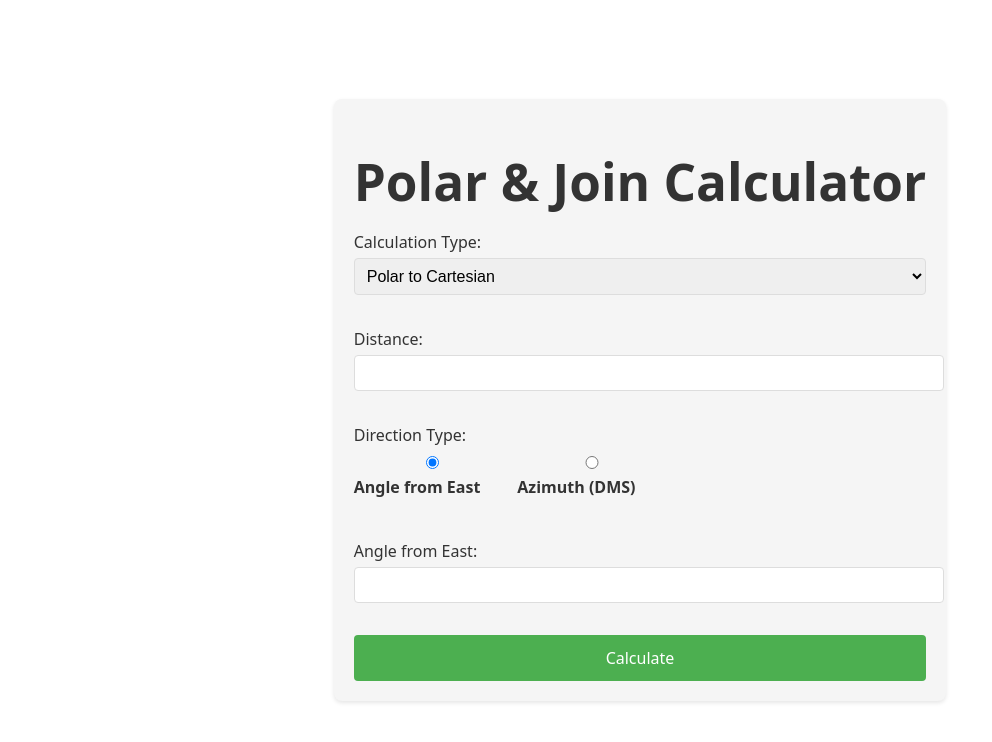
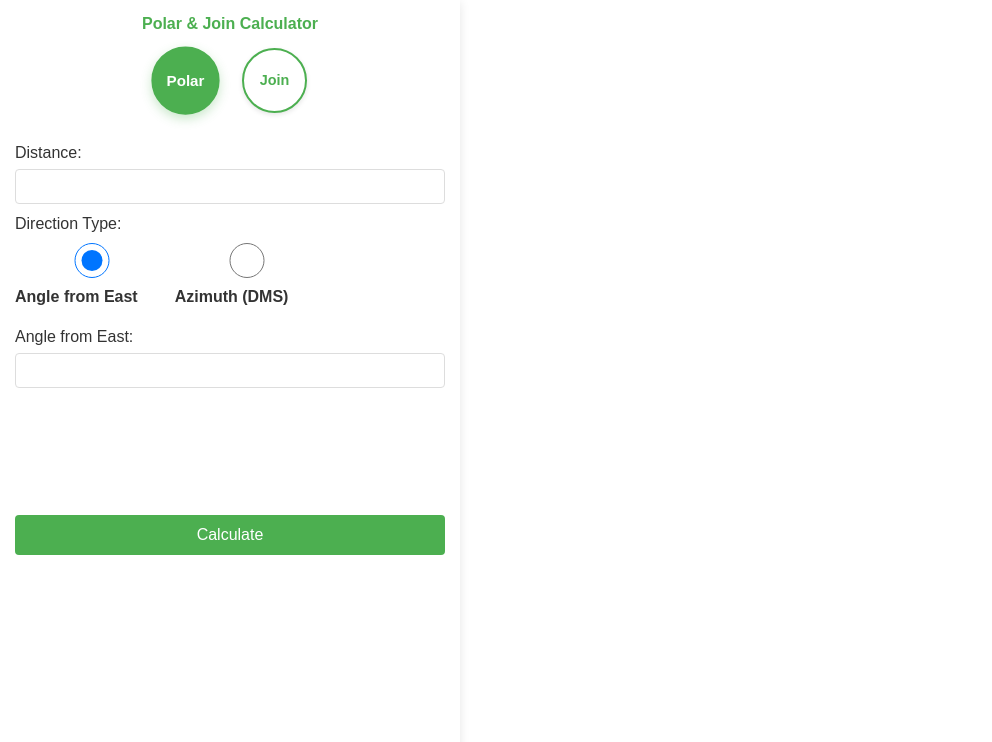
Before and after one commit to tonimwas/polar-join, a React (Vite) app in the folder frontend/: page / in a window 1280 px wide. Shown: the top 742 px of the page, without its empty margins (0-992 px from the left). Built offline with nearby package versions, Linux system fonts and the light colour scheme.

Commit message:
styling1 edit fixed width

```diff
--- a/frontend/src/App.css
+++ b/frontend/src/App.css
@@ -1,42 +1,64 @@
 #root {
-  max-width: 1280px;
-  margin: 0 auto;
-  padding: 2rem;
+  margin: 0;
+  padding: 0;
+  font-family: Arial, sans-serif;
+  background-color: #f5f5f5;
+  color: #333;
+  font-size: 16px;
 }
 
 .calculator-container {
-  max-width: 800px;
-  margin: 20px auto;
-  padding: 20px;
-  background: #f5f5f5;
-  border-radius: 8px;
-  box-shadow: 0 2px 4px rgba(0,0,0,0.1);
+  width: 430px;
+  margin: 0 auto;
+  padding: 15px;
+  background-color: white;
+  box-shadow: 0 2px 10px rgba(0, 0, 0, 0.1);
+  height: 100vh;
+
+  display: flex;
+  flex-direction: column;
+  position: relative;
+  overflow-y: auto;
 }
 
 h1 {
-  color: #333;
-  margin-bottom: 20px;
   text-align: center;
+  margin: 0 0 15px 0;
+  color: #4CAF50;
+  font-size: 1.5rem;
+  border:30px black ;
+  text-align: center;
+  font-family: Arial, Helvetica, sans-serif;
+  font-size:16px;
 }
 
 .calculator-form {
   display: flex;
   flex-direction: column;
-  gap: 16px;
+  gap: 0.75rem;
+  flex: 1;
+  width: 100%;
 }
 
 .form-group {
-  margin-bottom: 16px;
+  margin-bottom: 0.5rem;
   display: flex;
   flex-direction: column;
   gap: 4px;
+  width: 100%;
 }
 
 .dms-container {
   display: flex;
-  gap: 1rem;
+  gap: 0.75rem;
   align-items: center;
   margin-top: 0.5rem;
+  width: 100%;
+}
+
+.dms-inputs {
+  margin-top: 0.5rem;
+  width: 100%;
 }
 
 .dms-field {
@@ -69,6 +91,7 @@ h1 {
 .radio-group {
   display: flex;
   gap: 16px;
+  width: 100%;
   flex-wrap: wrap;
 }
 
@@ -83,10 +106,12 @@ h1 {
 
 .form-group input {
   width: 100%;
-  padding: 0.5rem;
+  padding: 0.4rem;
   border: 1px solid #ddd;
   border-radius: 4px;
-  font-size: 1rem;
+  font-size: 0.9rem;
+  height: 2.2rem;
+  box-sizing: border-box;
 }
 
 .form-group input:focus {
@@ -110,12 +135,28 @@ input, select {
 .form-group.join-pair {
   display: grid;
   grid-template-columns: 1fr 1fr;
-  gap: 1rem;
-  margin-bottom: 1rem;
+  gap: 0.75rem;
+  margin-bottom: 0.75rem;
+  width: 100%;
 }
 
 .form-group.join-pair label {
   margin-bottom: 0.25rem;
+}
+
+/* Ensure consistent sizing between Polar and Join views */
+.calculation-view {
+  width: 100%;
+  height: 350px;
+  display: flex;
+  flex-direction: column;
+  position: relative;
+}
+
+/* Spacer to maintain consistent height */
+.spacer {
+  height: 60px;
+  width: 100%;
 }
 
 .form-group.join-pair input {
@@ -125,24 +166,64 @@ input, select {
 .calculate-button {
   background-color: #4CAF50;
   color: white;
-  padding: 12px 24px;
   border: none;
+  padding: 10px 20px;
   border-radius: 4px;
   cursor: pointer;
   font-size: 16px;
+  margin-top: 0.75rem;
+  margin-bottom: 0.5rem;
   transition: background-color 0.3s;
+  height: 2.5rem;
 }
 
+/* Circular tab buttons */
+.calculation-tabs {
+  display: flex;
+  justify-content: center;
+  gap: 1.5rem;
+  margin-bottom: 1rem;
+}
+
+.tab-button {
+  width: 65px;
+  height: 65px;
+  border-radius: 50%;
+  border: 2px solid #4CAF50;
+  background-color: white;
+  color: #4CAF50;
+  font-weight: bold;
+  font-size: 0.9rem;
+  cursor: pointer;
+  transition: all 0.3s ease;
+  display: flex;
+  align-items: center;
+  justify-content: center;
+  box-shadow: 0 2px 5px rgba(0,0,0,0.1);
+}
+
+.tab-button:hover {
+  transform: translateY(-3px);
+  box-shadow: 0 4px 8px rgba(0,0,0,0.15);
+}
+
+.tab-button.active {
+  background-color: #4CAF50;
+  color: white;
+  transform: scale(1.05);
+  box-shadow: 0 4px 10px rgba(76, 175, 80, 0.3);
+}
 .calculate-button:hover {
   background-color: #45a049;
 }
 
 .result-box {
-  margin-top: 20px;
-  padding: 16px;
-  background: #e8f5e9;
-  border-radius: 4px;
-  border-left: 4px solid #4CAF50;
+  margin-top: 1rem;
+  padding: 1rem;
+  background-color: #f9f9f9;
+  border-radius: 8px;
+  border: 1px solid #e0e0e0;
+  font-size: 0.9rem;
 }
 
 .results-container {
@@ -153,21 +234,22 @@ input, select {
 }
 
 .result-section {
-  background: white;
-  padding: 16px;
-  border-radius: 4px;
+  margin-bottom: 0.75rem;
+  padding-bottom: 0.75rem;
+  border-bottom: 1px solid #e0e0e0;
   box-shadow: 0 1px 3px rgba(0,0,0,0.1);
 }
 
 .result-section h4 {
-  margin: 0 0 12px 0;
-  color: #333;
-  font-size: 16px;
+  margin-top: 0;
+  margin-bottom: 0.4rem;
+  color: #4CAF50;
+  font-size: 1rem;
 }
 
 .result-section p {
-  margin: 8px 0;
-  color: #555;
+  margin: 0.3rem 0;
+  font-size: 0.9rem;
 }
 
 .result-section strong {
--- a/frontend/src/App.jsx
+++ b/frontend/src/App.jsx
@@ -96,20 +96,25 @@ function App() {
     <div className="calculator-container">
       <h1>Polar & Join Calculator</h1>
       <form onSubmit={handleSubmit} className="calculator-form">
-        <div className="form-group">
-          <label htmlFor="type">Calculation Type:</label>
-          <select
-            id="type"
-            name="type"
-            value={form.type}
-            onChange={handleTypeChange}
-            required
+        <div className="calculation-tabs">
+          <button
+            type="button"
+            className={`tab-button ${form.type === 'polar' ? 'active' : ''}`}
+            onClick={() => handleTypeChange({ target: { value: 'polar' } })}
           >
-            <option value="polar">Polar to Cartesian</option>
-            <option value="join">Join (Line)</option>
-          </select>
+            Polar
+          </button>
+          <button
+            type="button"
+            className={`tab-button ${form.type === 'join' ? 'active' : ''}`}
+            onClick={() => handleTypeChange({ target: { value: 'join' } })}
+          >
+            Join
+          </button>
         </div>
 
+        <div className="calculation-view">
+          {/* Polar calculation view */}
           {form.type === 'polar' && (
             <>
               <div className="form-group">
@@ -215,9 +220,13 @@ function App() {
                   />
                 </div>
               )}
+
+              {/* Empty space to maintain consistent height */}
+              <div className="spacer"></div>
             </>
           )}
 
+          {/* Join calculation view */}
           {form.type === 'join' && (
             <>
               <div className="form-group join-pair">
@@ -272,8 +281,13 @@ function App() {
                   />
                 </div>
               </div>
+
+              {/* Empty space to maintain consistent height */}
+              <div className="spacer"></div>
+              <div className="spacer"></div>
             </>
           )}
+        </div>
 
         <button type="submit" className="calculate-button">
           Calculate
```
Lines whose indentation alone changed are shown as unchanged.
